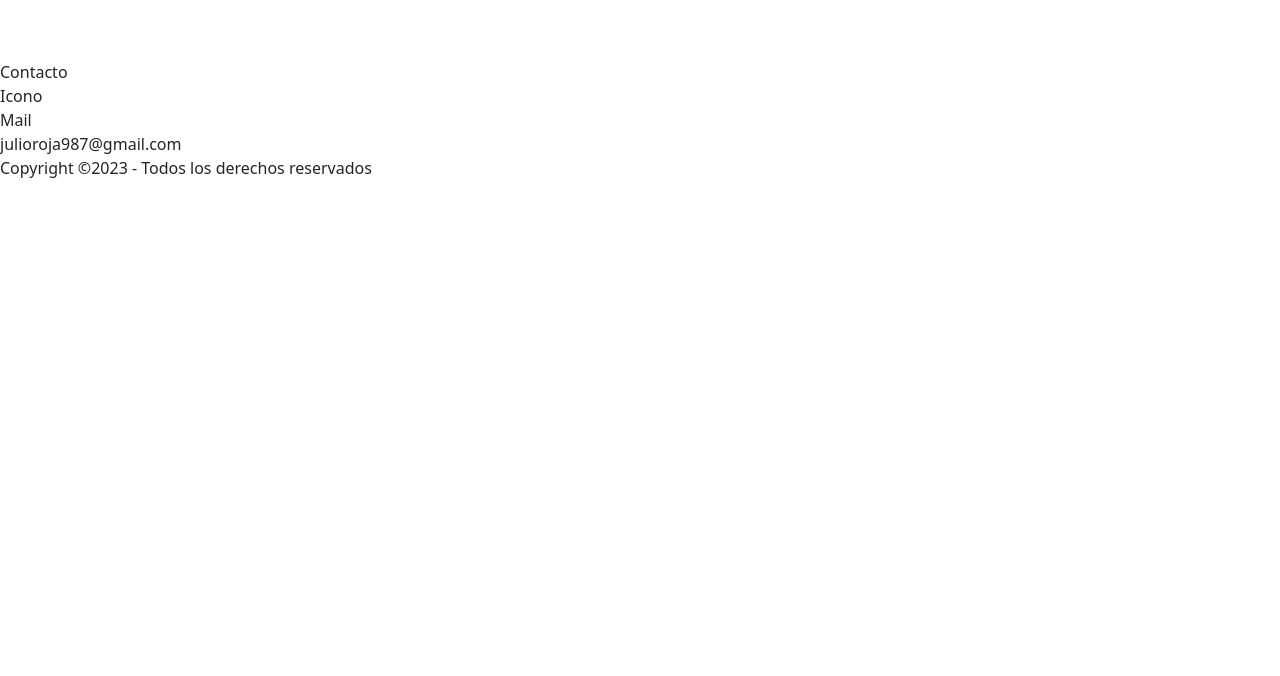
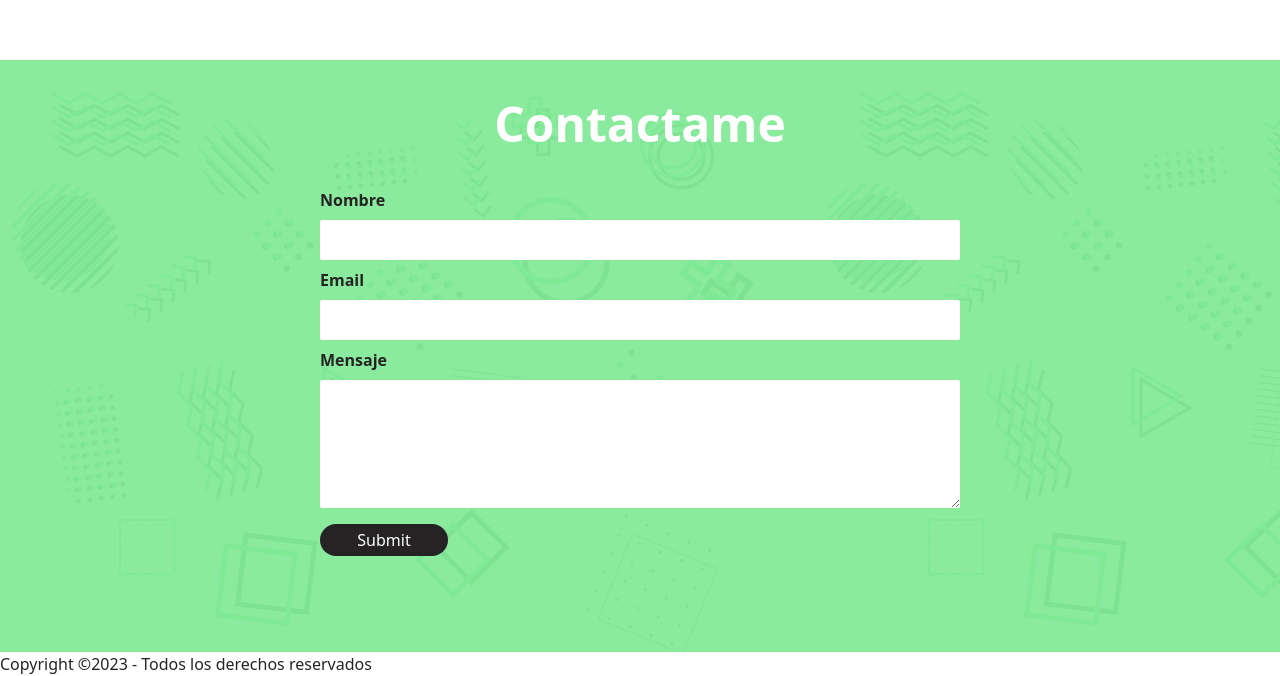
Before and after one commit to julioxr/porfolio, a Next.js app: page / in a window 1280 px wide. Shown: the part 2857-3533 px from the top of the page. Before the commit the page ends 3037 px from the top, so only its background shows below. Built offline with nearby package versions, Linux system fonts and the light colour scheme.

Commit message:
Se componentizo la seccion contacto y se dio estilos

```diff
--- a/package.json
+++ b/package.json
@@ -9,6 +9,7 @@
     "lint": "next lint"
   },
   "dependencies": {
+    "@formspree/react": "^2.4.1",
     "autoprefixer": "10.4.14",
     "eslint": "8.38.0",
     "eslint-config-next": "13.3.0",
--- /dev/null
+++ b/src/components/contacto/FormContacto.jsx
@@ -0,0 +1,74 @@
+"use client";
+import React from "react";
+import { useForm, ValidationError } from "@formspree/react";
+
+const FormContacto = () => {
+    const [state, handleSubmit] = useForm("xvonvajk");
+
+    if (state.succeeded) {
+        return <p>Thanks for joining!</p>;
+    }
+
+    return (
+        <div className="flex justify-center pb-24 pt-10">
+            <form
+                onSubmit={handleSubmit}
+                className="w-[40rem] flex flex-col gap-2"
+            >
+                <label htmlFor="name" className="font-semibold">
+                    Nombre
+                </label>
+                <input
+                    id="name"
+                    type="name"
+                    name="name"
+                    className="w-full rounded-sm h-10 pl-4 appearance-none font-light focus:outline-none"
+                />
+                <ValidationError
+                    prefix="Name"
+                    field="name"
+                    errors={state.errors}
+                />
+
+                <label htmlFor="email" className="font-semibold">
+                    Email
+                </label>
+                <input
+                    id="email"
+                    type="email"
+                    name="email"
+                    className="w-full rounded-sm h-10 pl-4 appearance-none font-light focus:outline-none"
+                />
+                <ValidationError
+                    prefix="Email"
+                    field="email"
+                    errors={state.errors}
+                />
+
+                <label htmlFor="message" className="font-semibold">
+                    Mensaje
+                </label>
+
+                <textarea
+                    id="message"
+                    name="message"
+                    className="w-full h-32  rounded-sm pl-4 pt-2 appearance-none font-light focus:outline-none"
+                />
+                <ValidationError
+                    prefix="Message"
+                    field="message"
+                    errors={state.errors}
+                />
+                <button
+                    type="submit"
+                    disabled={state.submitting}
+                    className="py-1 px-3 w-32 bg-night text-white rounded-full mt-2"
+                >
+                    Submit
+                </button>
+            </form>
+        </div>
+    );
+};
+
+export default FormContacto;
--- a/src/components/contacto/MainContacto.jsx
+++ b/src/components/contacto/MainContacto.jsx
@@ -1,15 +1,14 @@
 import React from "react";
+import FormContacto from "./FormContacto";
 
 const MainContacto = () => {
     return (
-        <section>
-            <h2>Contacto</h2>
-            <div>
-                <div>Icono</div>
-                <div>
-                    <h4>Mail</h4>
-                    <p>julioroja987@gmail.com</p>
-                </div>
+        <section className="bg-celadon w-full text-night bg-[url('/ornament.svg')]">
+            <div className="container mx-auto">
+                <h2 className="font-bold text-5xl pt-10 text-white text-center">
+                    Contactame
+                </h2>
+                <FormContacto />
             </div>
         </section>
     );
```
Also changed, not shown: 1 other file (tests, documents, lock files or other folders).
